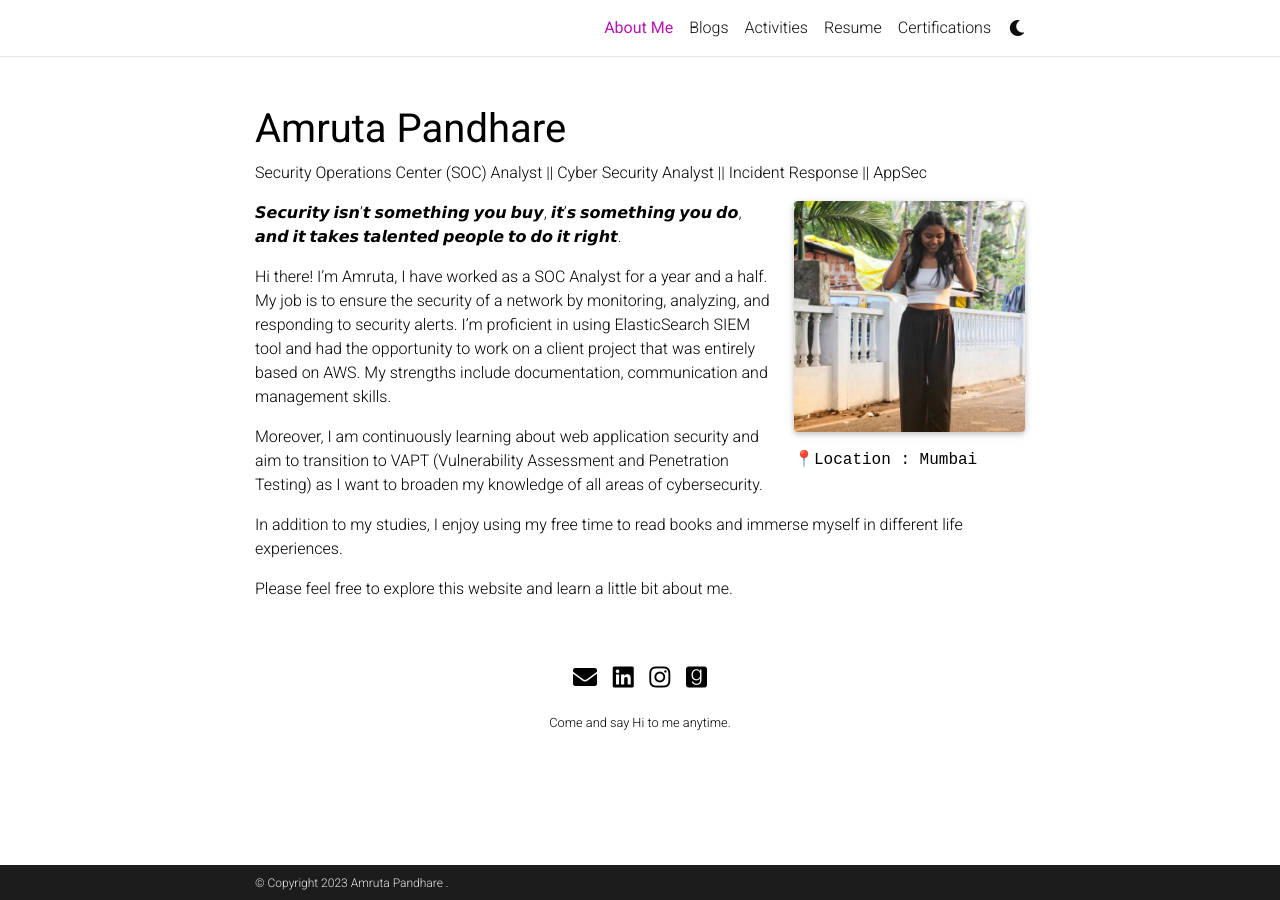
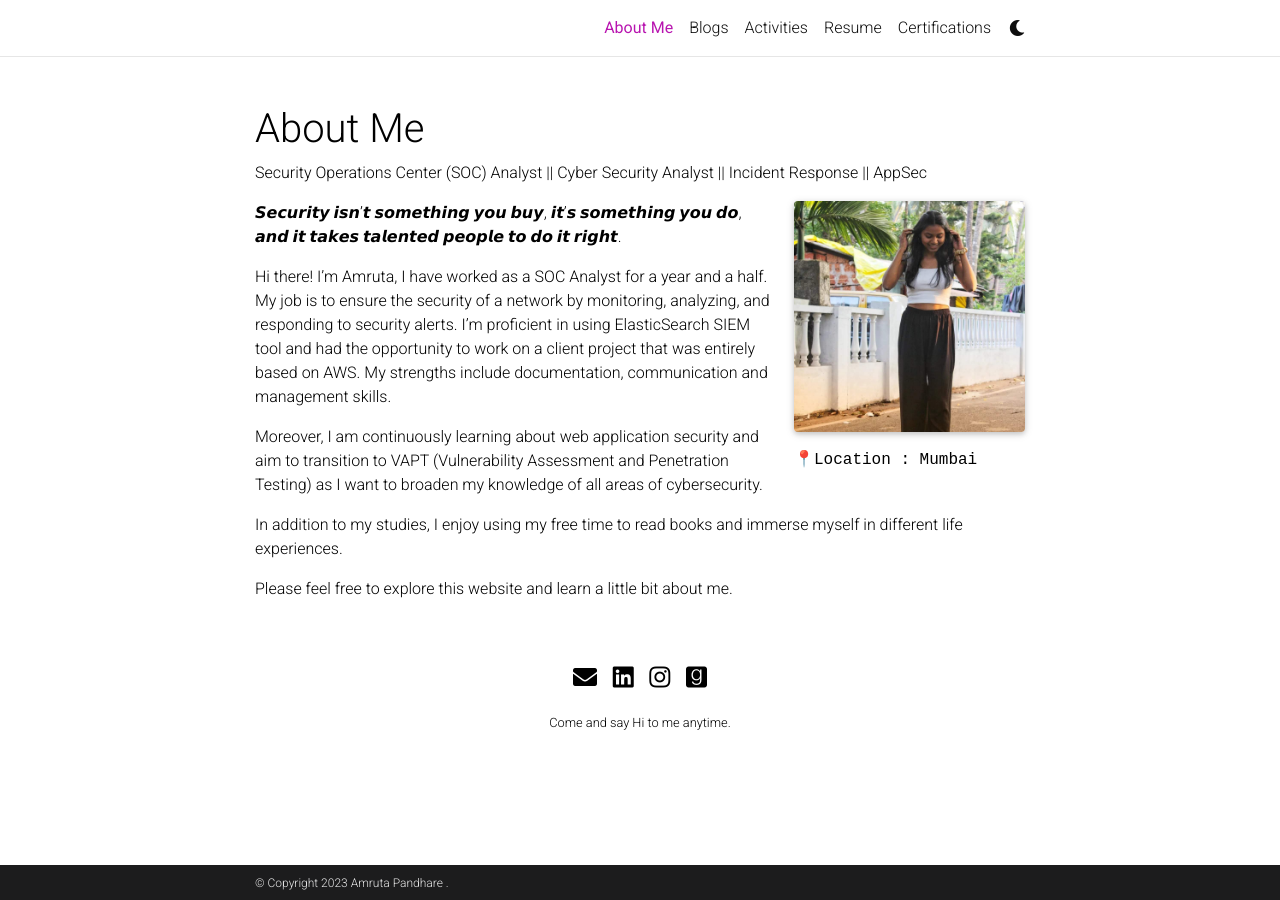
Before and after one commit to AmrutaPandhare/AmrutaPandhare.github.io, a Jekyll site: the page built from _pages/about.md, in a window 1280 px wide. Built offline with Jekyll 4.4.1, drawn with Linux system fonts in a browser that asks for light colours; full-size pictures stand in for the smaller copies a plugin makes; comment, search, counter and statistics services are not loaded; a style sheet for code colours, icons or effects is not loaded.

Commit message:
Update _config.yml

```diff
--- a/_config.yml
+++ b/_config.yml
@@ -2,7 +2,7 @@
 # Site settings
 # -----------------------------------------------------------------------------
 
-title: blank # the website title (if blank, full name will be used instead)
+title: About Me # the website title (if blank, full name will be used instead)
 first_name: Amruta Pandhare
 middle_name:
 last_name:
```
